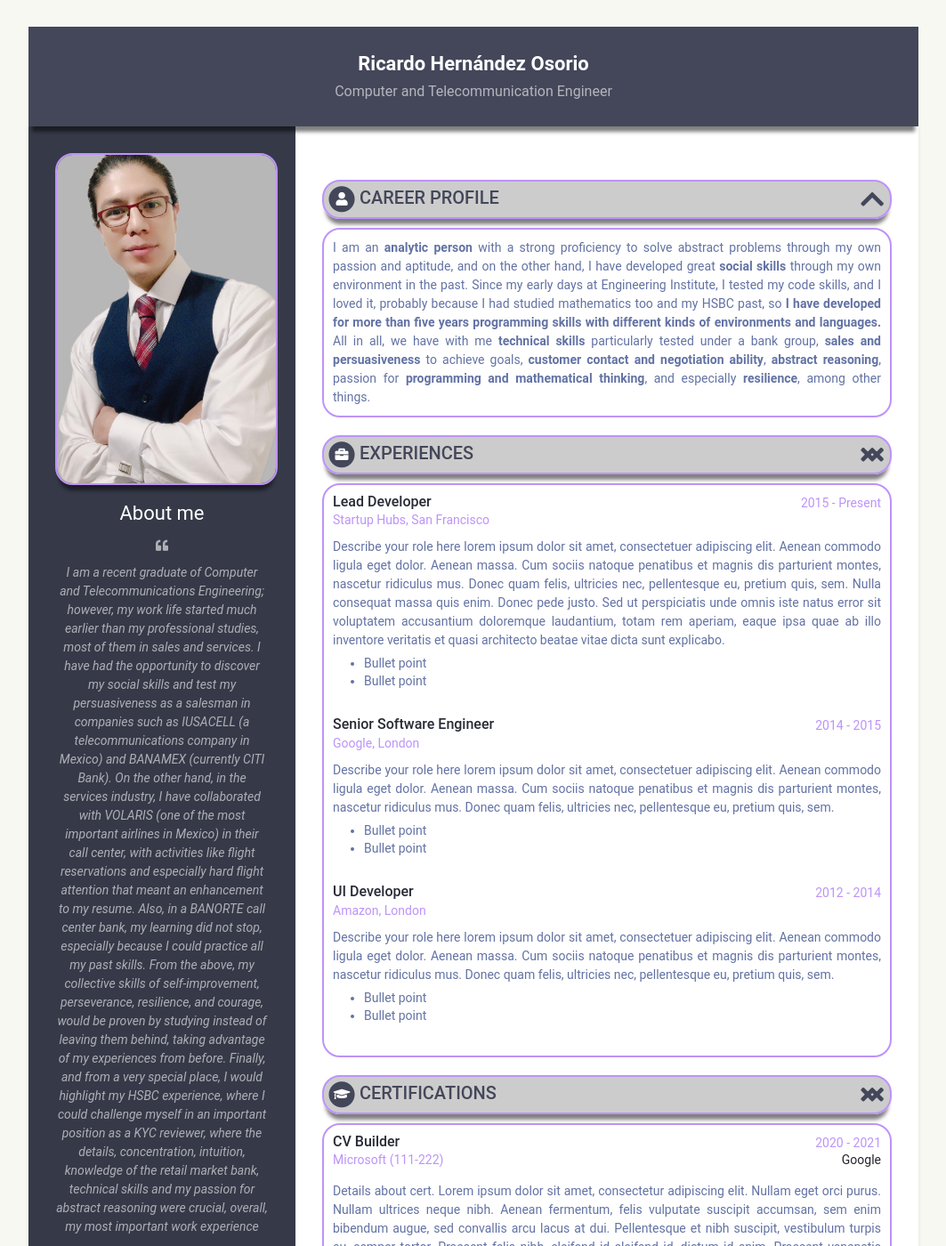
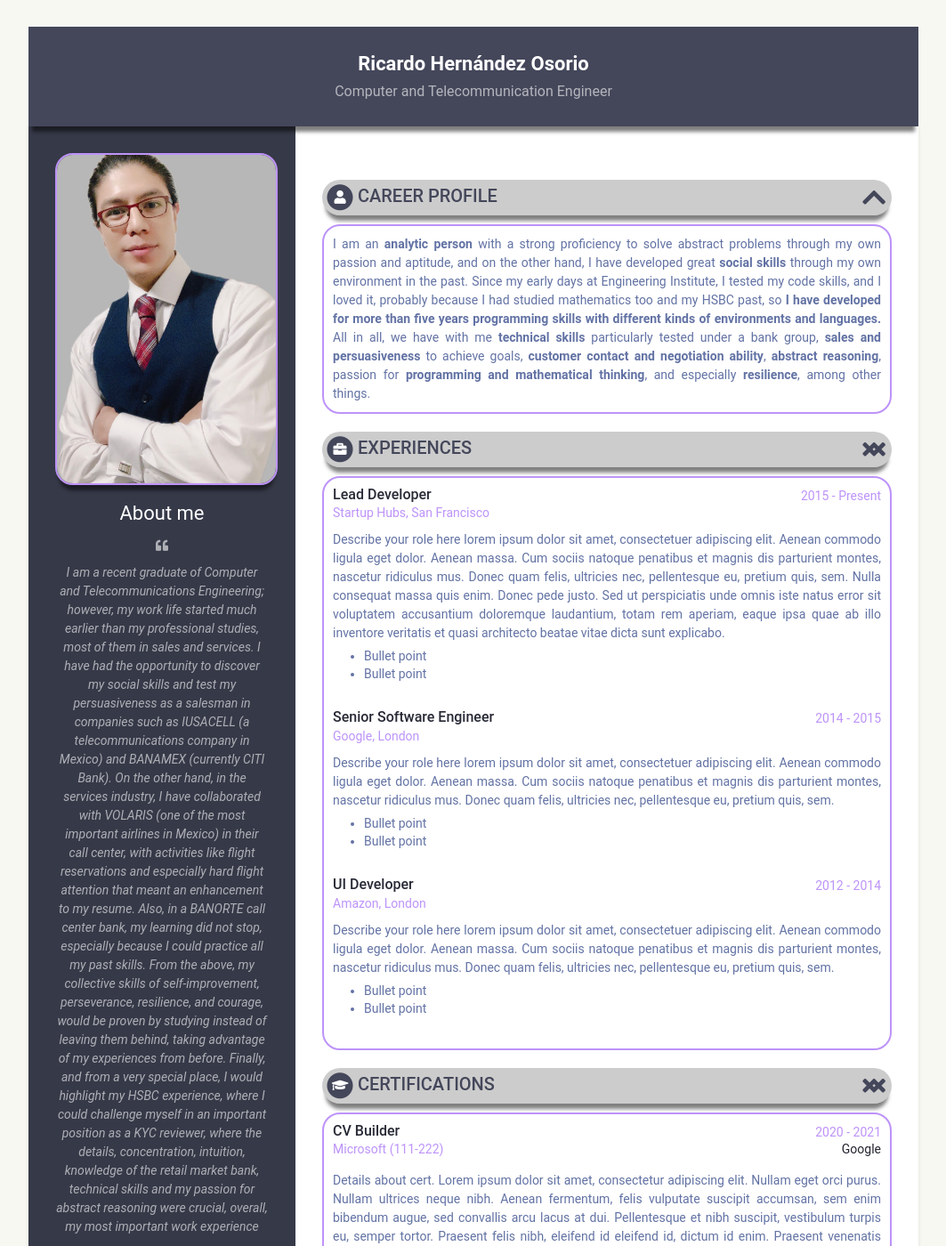
Before and after one commit to RicardoUAMmx/webcode, a Jekyll site: the page built from index.html, in a window 1280 px wide and 1400 px high. Shown: the whole window at 89% size, without its empty margins (108-1171 px from the left). Built offline with Jekyll 4.4.1, drawn with Linux system fonts in a browser that asks for light colours.

Commit message:
experimental cv-theme

```diff
--- a/_sass/_base.scss
+++ b/_sass/_base.scss
@@ -200,7 +200,6 @@
 	margin-bottom: 10px;
 	padding: 5px;
     border-radius: 20px;
-    border: 2px solid $text-grey;
     box-shadow: 0 10px 4px -4px rgba(0, 0, 0, 0.5);
 	background: $theme-color;
 	background: rgba(0, 0, 0, 0.2);
@@ -222,6 +221,7 @@
     font-size: 20px;
     font-weight: 500;
     color: $theme-color;
+	text-color: $text-grey;
     position: relative;
     margin-top: 0;
     margin-bottom: 0;
```
